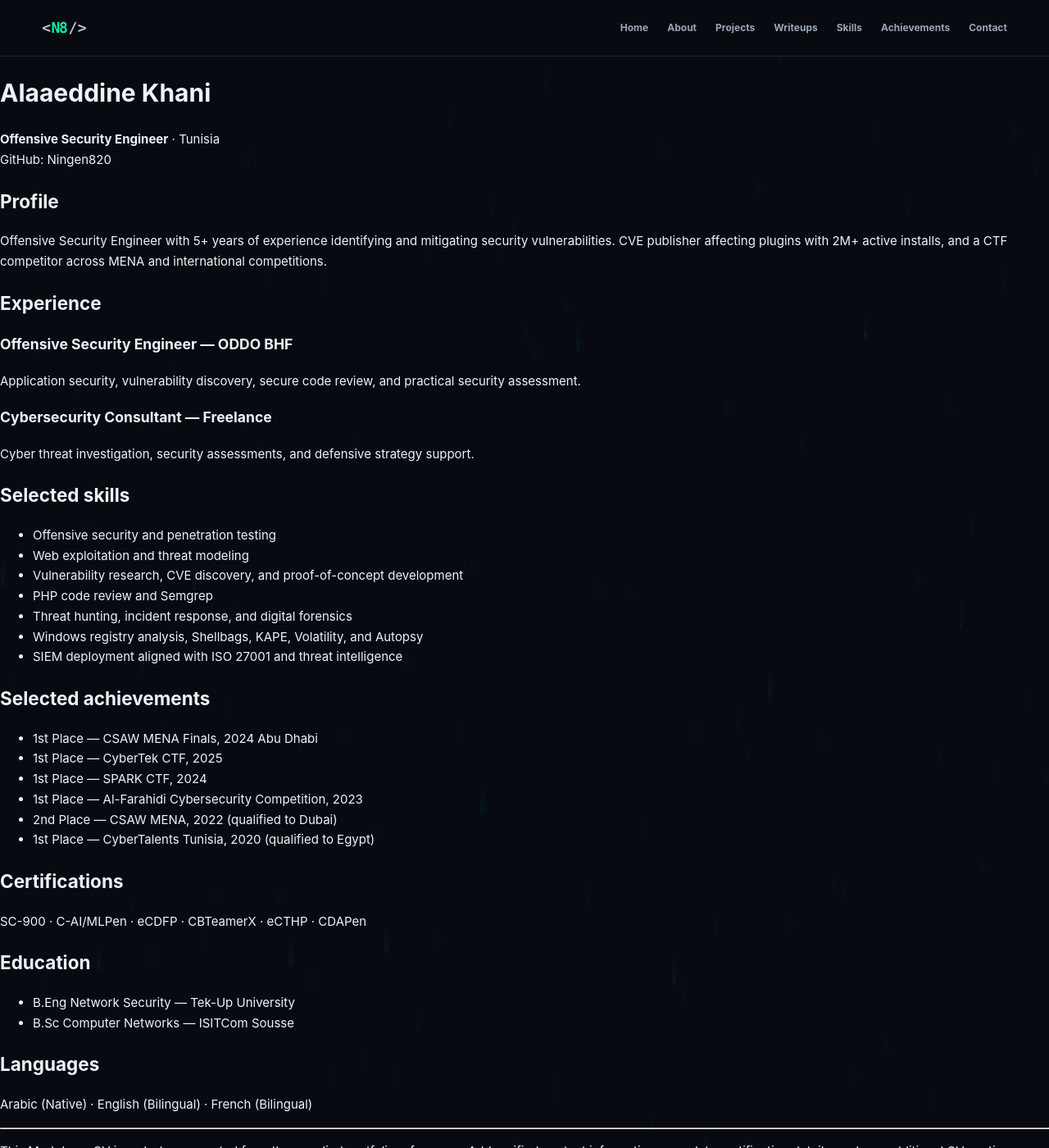
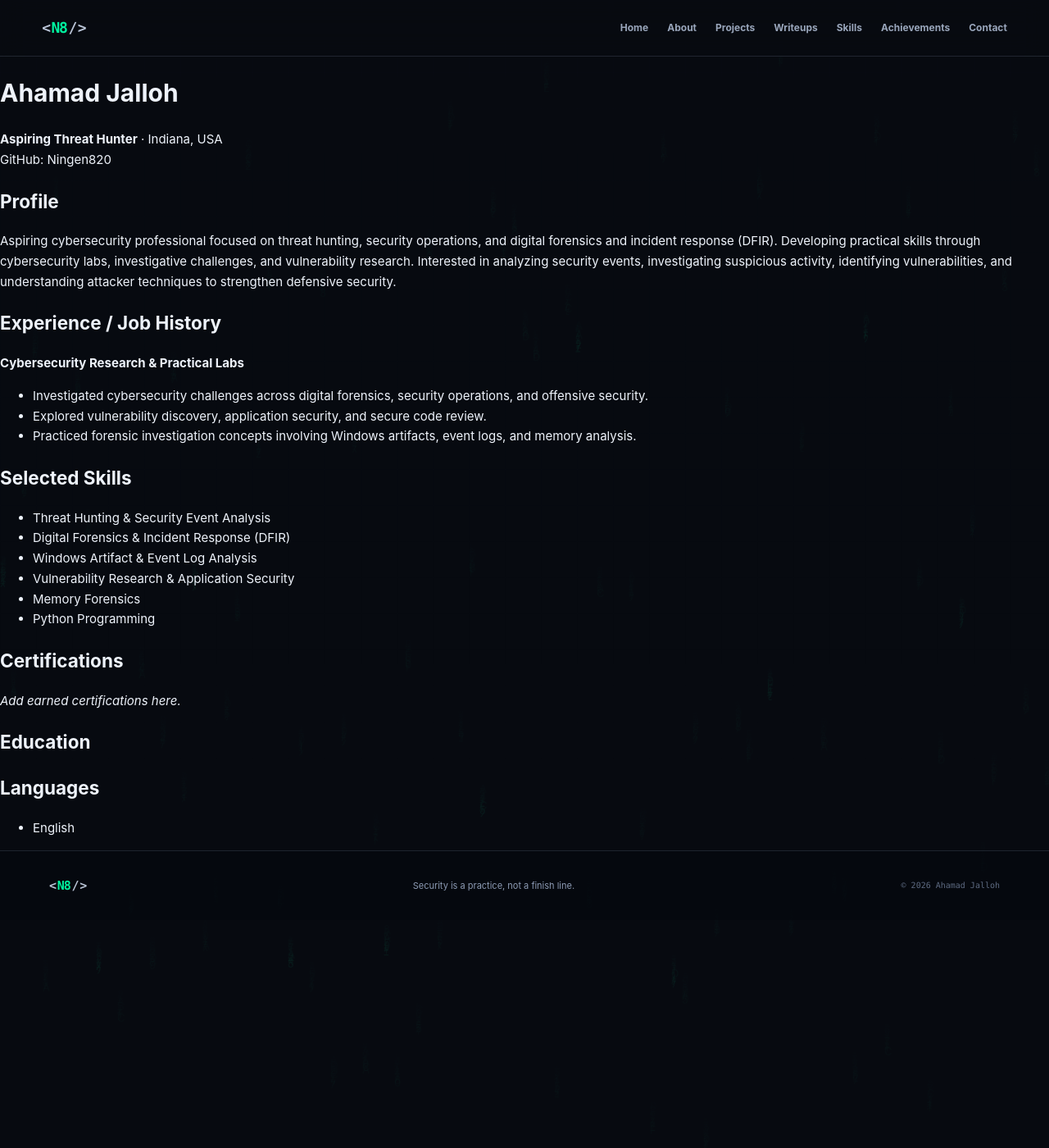
Before and after one commit to Ningen820/Ningen820.github.io, a Jekyll site: the page built from assets/ningen820-cv.md, in a window 1280 px wide and 1400 px high. Shown: the whole window at 82% size. Built offline with Jekyll 4.4.1, drawn with Linux system fonts in a browser that asks for light colours; our own code applies the rules of GitHub Pages for plain Markdown files; some of the changed text lies outside the part shown.

Commit message:
Update ningen820-cv.md

```diff
--- a/assets/ningen820-cv.md
+++ b/assets/ningen820-cv.md
@@ -1,54 +1,35 @@
-# Alaaeddine Khani
+# Ahamad Jalloh
 
-**Offensive Security Engineer** · Tunisia
+**Aspiring Threat Hunter** · Indiana, USA
 GitHub: [Ningen820](https://github.com/Ningen820)
 
 ## Profile
 
-Offensive Security Engineer with 5+ years of experience identifying and mitigating security vulnerabilities. CVE publisher affecting plugins with 2M+ active installs, and a CTF competitor across MENA and international competitions.
+Aspiring cybersecurity professional focused on threat hunting, security operations, and digital forensics and incident response (DFIR). Developing practical skills through cybersecurity labs, investigative challenges, and vulnerability research. Interested in analyzing security events, investigating suspicious activity, identifying vulnerabilities, and understanding attacker techniques to strengthen defensive security.
 
-## Experience
+## Experience / Job History
 
-### Offensive Security Engineer — ODDO BHF
+**Cybersecurity Research & Practical Labs**
+- Investigated cybersecurity challenges across digital forensics, security operations, and offensive security.
+- Explored vulnerability discovery, application security, and secure code review.
+- Practiced forensic investigation concepts involving Windows artifacts, event logs, and memory analysis.
 
-Application security, vulnerability discovery, secure code review, and practical security assessment.
+## Selected Skills
 
-### Cybersecurity Consultant — Freelance
-
-Cyber threat investigation, security assessments, and defensive strategy support.
-
-## Selected skills
-
-- Offensive security and penetration testing
-- Web exploitation and threat modeling
-- Vulnerability research, CVE discovery, and proof-of-concept development
-- PHP code review and Semgrep
-- Threat hunting, incident response, and digital forensics
-- Windows registry analysis, Shellbags, KAPE, Volatility, and Autopsy
-- SIEM deployment aligned with ISO 27001 and threat intelligence
-
-## Selected achievements
-
-- 1st Place — CSAW MENA Finals, 2024 Abu Dhabi
-- 1st Place — CyberTek CTF, 2025
-- 1st Place — SPARK CTF, 2024
-- 1st Place — Al-Farahidi Cybersecurity Competition, 2023
-- 2nd Place — CSAW MENA, 2022 (qualified to Dubai)
-- 1st Place — CyberTalents Tunisia, 2020 (qualified to Egypt)
+- Threat Hunting & Security Event Analysis
+- Digital Forensics & Incident Response (DFIR)
+- Windows Artifact & Event Log Analysis
+- Vulnerability Research & Application Security
+- Memory Forensics
+- Python Programming
 
 ## Certifications
 
-SC-900 · C-AI/MLPen · eCDFP · CBTeamerX · eCTHP · CDAPen
+*Add earned certifications here.*
 
 ## Education
 
-- B.Eng Network Security — Tek-Up University
-- B.Sc Computer Networks — ISITCom Sousse
 
 ## Languages
 
-Arabic (Native) · English (Bilingual) · French (Bilingual)
-
----
-
-This Markdown CV is a starter generated from the supplied portfolio references. Add verified contact information, complete certification details, and any additional CV sections before using it for formal applications.
+- English
```
